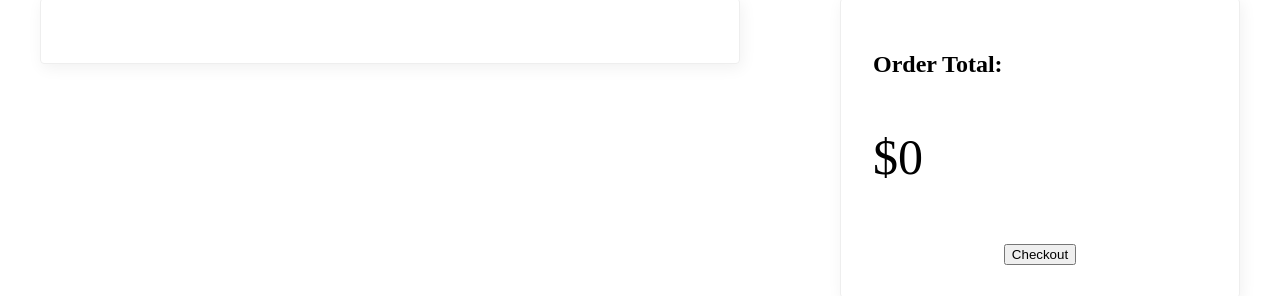
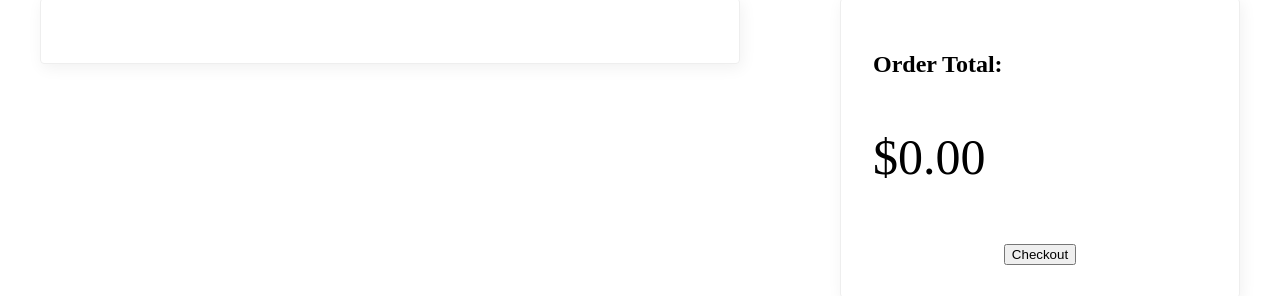
Before and after one commit to jjrog16/odin_shopping-cart, a React (Create React App) app in the folder shopping-cart/: page /cart in a window 1280 px wide. Shown: the part 196-492 px from the top of the page. Built offline with nearby package versions, Linux system fonts and the light colour scheme; the HTML template or start-up script is replaced by a standard one.

Commit message:
Shopping Cart total price works

```diff
--- a/shopping-cart/src/App.js
+++ b/shopping-cart/src/App.js
@@ -18,6 +18,9 @@ function App() {
       desc: "A delicious classic made to perfection",
       price: Number(3.0).toFixed(2),
       cupcakeCount: 0,
+      totalPrice: function () {
+        return this.price * this.cupcakeCount;
+      },
     },
     {
       id: uniqid(),
@@ -27,6 +30,9 @@ function App() {
       desc: "For those that need a bit of chocolate love in their life",
       price: Number(5.0).toFixed(2),
       cupcakeCount: 0,
+      totalPrice: function () {
+        return this.price * this.cupcakeCount;
+      },
     },
     {
       id: uniqid(),
@@ -36,6 +42,9 @@ function App() {
       desc: "It counts as a vegetable, we promise",
       price: Number(6.9).toFixed(2),
       cupcakeCount: 0,
+      totalPrice: function () {
+        return this.price * this.cupcakeCount;
+      },
     },
   ]);
 
@@ -71,7 +80,7 @@ function App() {
   function addToCart(order) {
     setShoppingCart(() => {
       // Add an additional property of totalPrice to help have a running total
-      return [...shoppingCart, { ...order, totalPrice: 0 }];
+      return [...shoppingCart, order];
     });
   }
 
--- a/shopping-cart/src/components/OrderItem.js
+++ b/shopping-cart/src/components/OrderItem.js
@@ -3,7 +3,6 @@ import "../styles/OrderItem.css";
 
 function OrderItem(props) {
   const { orders } = props;
-  console.log(orders);
 
   return (
     <>
--- a/shopping-cart/src/components/pages/ShoppingCart.js
+++ b/shopping-cart/src/components/pages/ShoppingCart.js
@@ -1,4 +1,4 @@
-import React from "react";
+import React, { useState } from "react";
 import OrderItem from "../OrderItem";
 import "../../styles/ShoppingCart.css";
 
@@ -12,12 +12,14 @@ function ShoppingCart(props) {
       case 0:
         // Return an object with cupcakeCount otherwise reduce will
         // return a number, which does not have the cupcakeCount property
-        return { totalPrice: 0 };
+        return {
+          totalPrice: function () {
+            return 0;
+          },
+        };
 
       case 1:
         // Returns the object so that totalPrice can be called
-        checkoutCart[0].totalPrice =
-          checkoutCart[0].cupcakeCount * checkoutCart[0].price;
         return checkoutCart[0];
 
       default:
@@ -26,17 +28,13 @@ function ShoppingCart(props) {
           // return a number, which does not have the cupcakeCount property
           console.log(`Prev Total Price: ${previousValue.totalPrice}`);
           console.log(`Current Total Price: ${currentValue.totalPrice}`);
-          console.log(
-            `Previous: ${previousValue.cupcakeCount}(count) and ${previousValue.price}(price)`
-          );
-          console.log(
-            `Current: ${currentValue.cupcakeCount}(count) and ${currentValue.price}(price)`
-          );
+          console.log(`Previous: ${JSON.stringify(previousValue)}`);
+          console.log(`Current: ${JSON.stringify(currentValue)}`);
 
           return {
-            totalPrice:
-              previousValue.cupcakeCount * previousValue.price +
-              currentValue.cupcakeCount * currentValue.price,
+            totalPrice: function () {
+              return previousValue.totalPrice() + currentValue.totalPrice();
+            },
           };
         });
     }
@@ -56,7 +54,9 @@ function ShoppingCart(props) {
         <div className="order-total">
           <div className="order-total-top">
             <h2 className="final-price">Order Total:</h2>
-            <p className="total-price">{`$${calcTotalPrice().totalPrice}`}</p>
+            <p className="total-price">{`$${Number(
+              calcTotalPrice().totalPrice()
+            ).toFixed(2)}`}</p>
           </div>
           <div className="order-total-bottom">
             <button className="checkout">Checkout</button>
```
